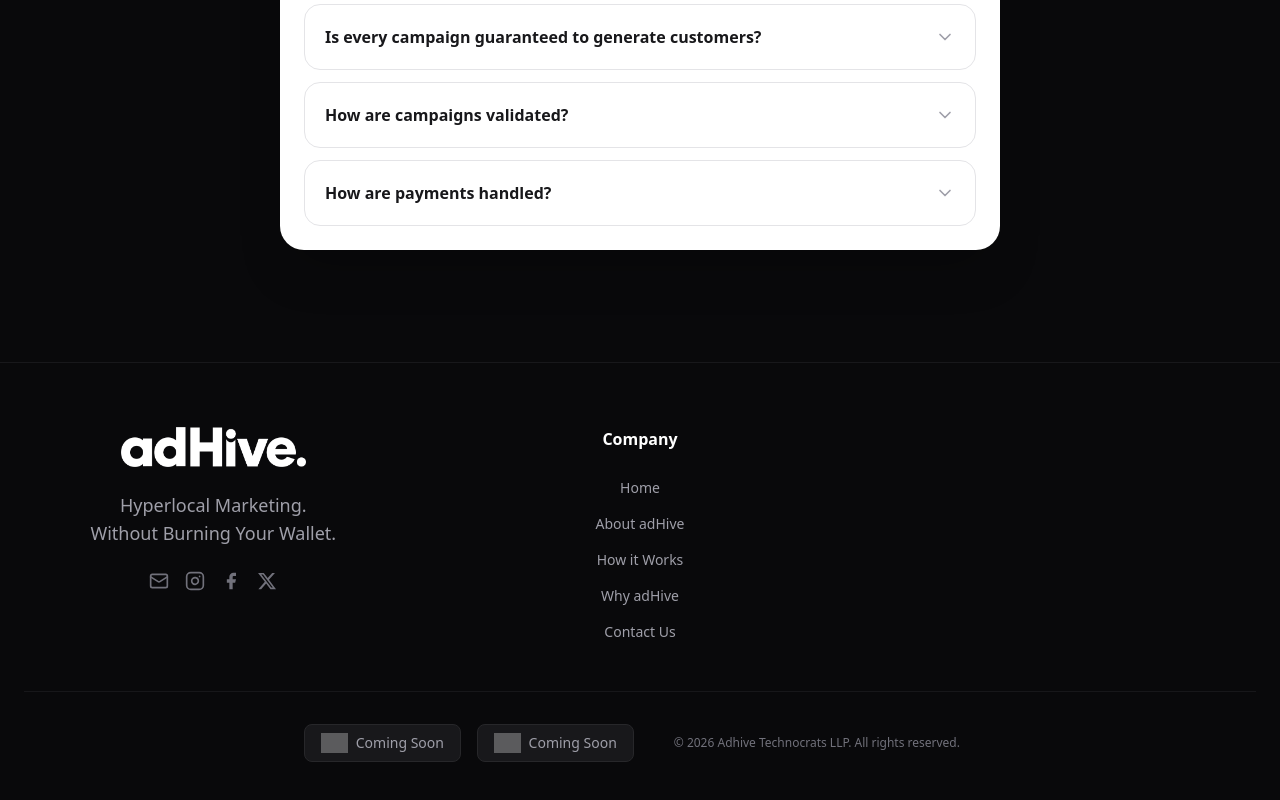
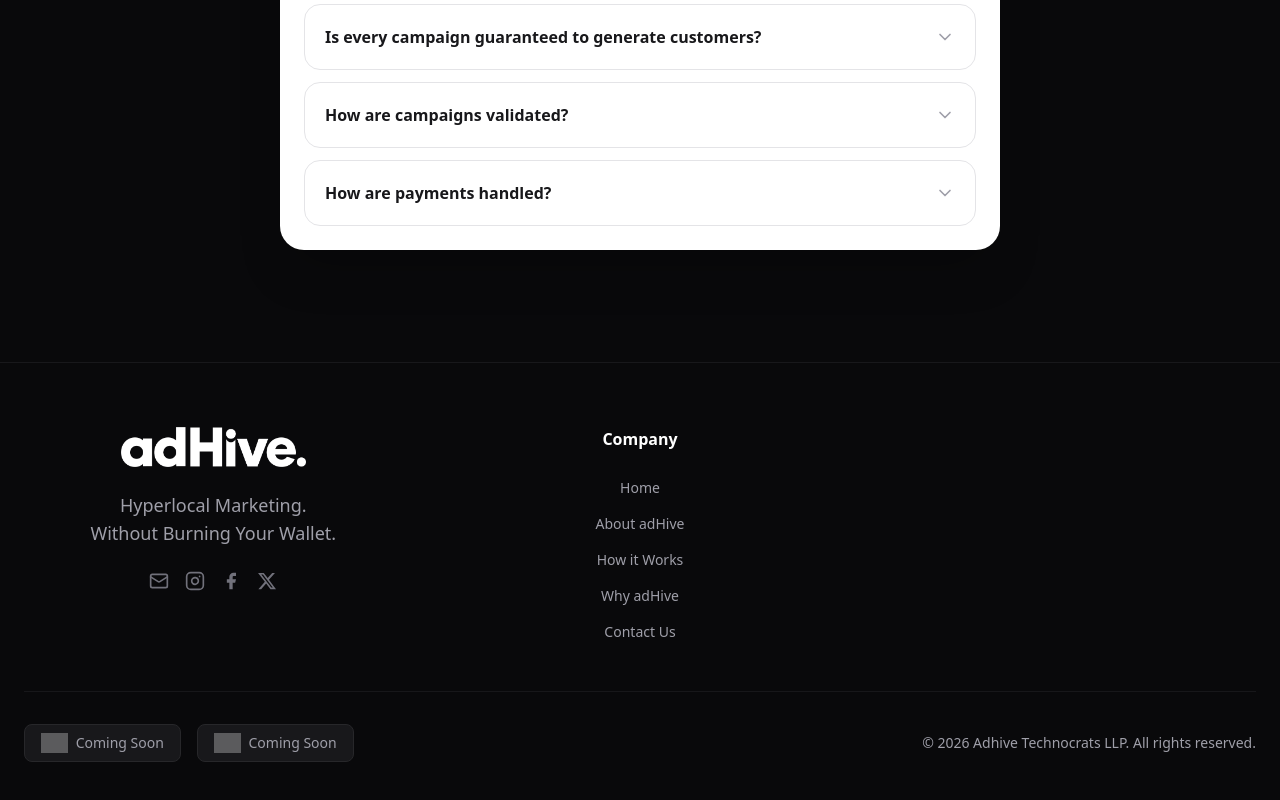
Before and after one commit to amarthinkdigital-web/Adhive, a Next.js app: page / in a window 1280 px wide. Shown: the part 8165-8965 px from the top of the page. Built offline with nearby package versions, Linux system fonts and the light colour scheme; grey boxes are pictures that could not be loaded.

Commit message:
Footerchanges

```diff
--- a/src/components/layout/Footer.tsx
+++ b/src/components/layout/Footer.tsx
@@ -115,8 +115,8 @@ export function Footer() {
 
         </div>
 
-        <div className="flex flex-col md:flex-row items-center justify-center pt-8 border-t border-zinc-800/50 gap-6">
-          <div className="flex flex-wrap items-center justify-center gap-3 sm:gap-4 w-full md:w-auto">
+        <div className="flex flex-col lg:flex-row items-center justify-between pt-8 border-t border-zinc-800/50 gap-4 lg:gap-6">
+          <div className="flex flex-wrap items-center justify-center gap-3 sm:gap-4 w-full lg:w-auto">
             <button className="flex items-center justify-center gap-2 bg-zinc-900 border border-zinc-800 px-4 py-2 rounded-lg text-sm text-zinc-400 cursor-not-allowed hover:bg-zinc-800 transition-colors">
               <img src="https://upload.wikimedia.org/wikipedia/commons/7/78/Google_Play_Store_badge_EN.svg" alt="Google Play" className="h-5 opacity-50" />
               <span>Coming Soon</span>
@@ -126,7 +126,7 @@ export function Footer() {
               <span>Coming Soon</span>
             </button>
           </div>
-          <p className="text-xs text-zinc-500 text-center px-4">
+          <p className="text-sm text-zinc-400 font-medium text-center lg:text-right w-full lg:w-auto py-1">
             © 2026 Adhive Technocrats LLP. All rights reserved.
           </p>
         </div>
```
